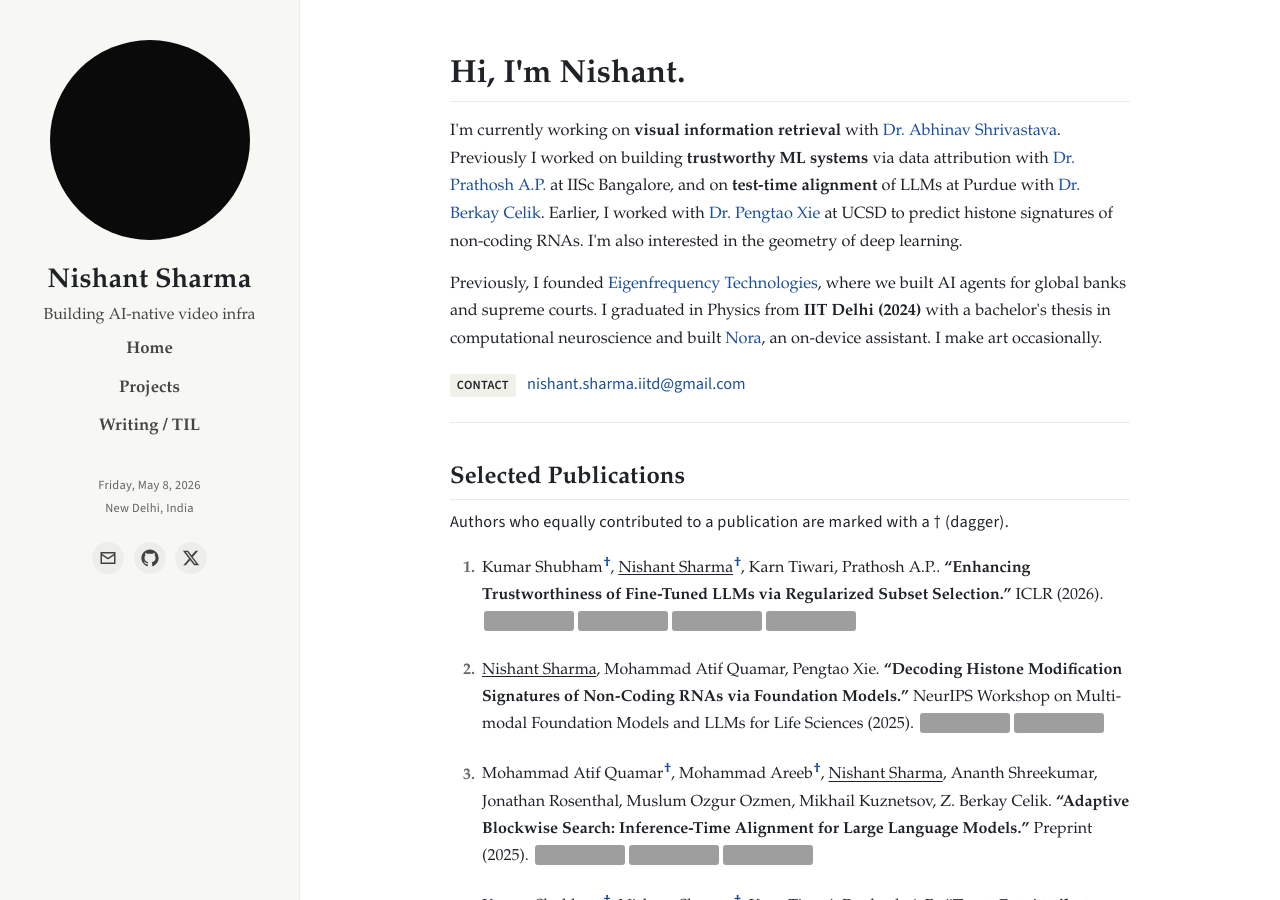
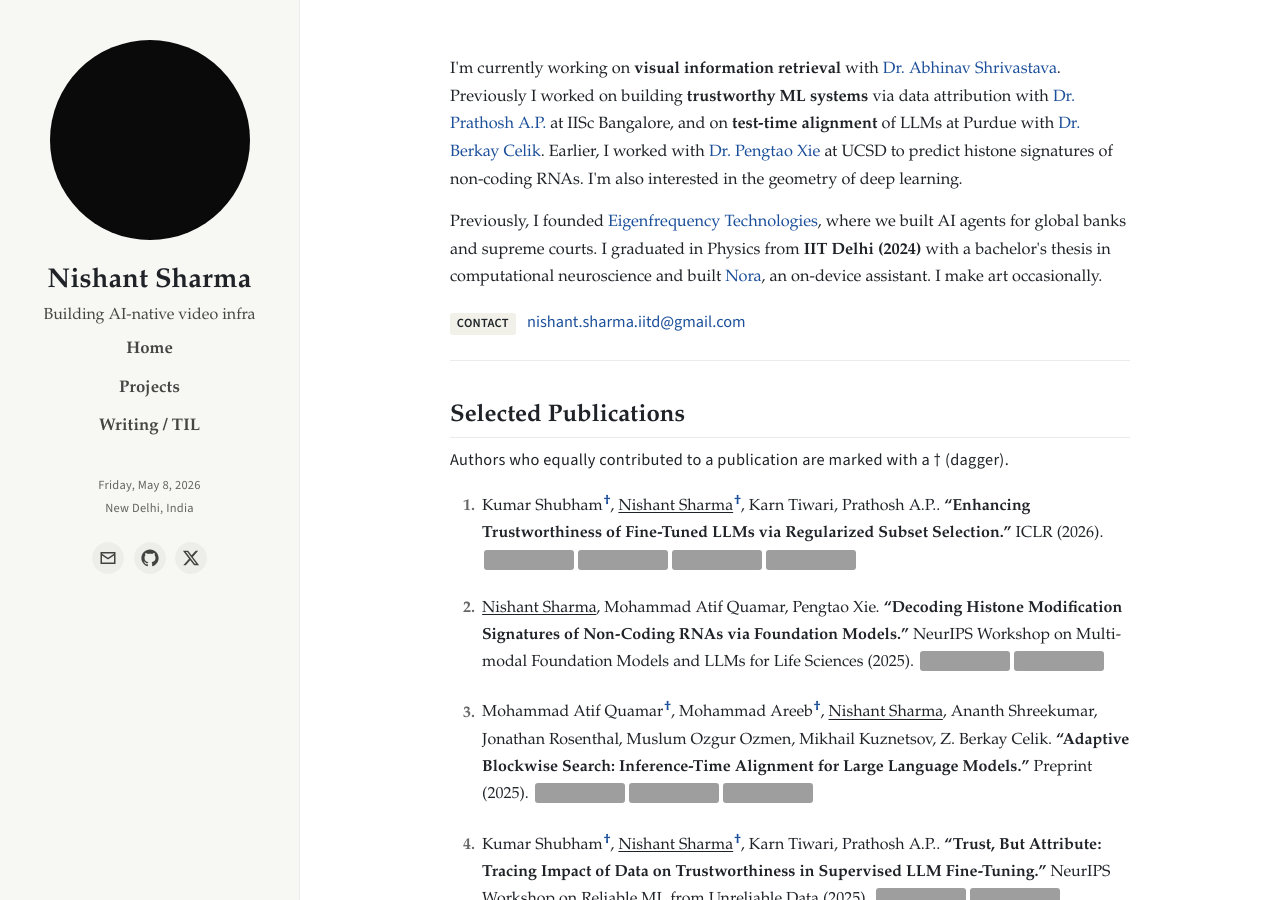
Before and after one commit to sevendaystoglory/sevendaystoglory.github.io, a Jekyll site: the page built from index.md, in a window 1280 px wide and 900 px high, cut to the strip 0-900 px from the top of the window. Built offline with Jekyll 4.4.1, drawn with Linux system fonts in a browser that asks for light colours; grey boxes are pictures that could not be loaded.

Commit message:
style: drop the Hi, I'm Nishant greeting

```diff
--- a/index.md
+++ b/index.md
@@ -4,7 +4,6 @@ title: Home
 ---
 
 <section class="intro">
-  <h2 class="intro-greeting">Hi, I'm Nishant.</h2>
   <p class="intro-lede">
     I'm currently working on <strong>visual information retrieval</strong> with
     <a href="https://abhinavsh.info/">Dr. Abhinav Shrivastava</a>. Previously
```
